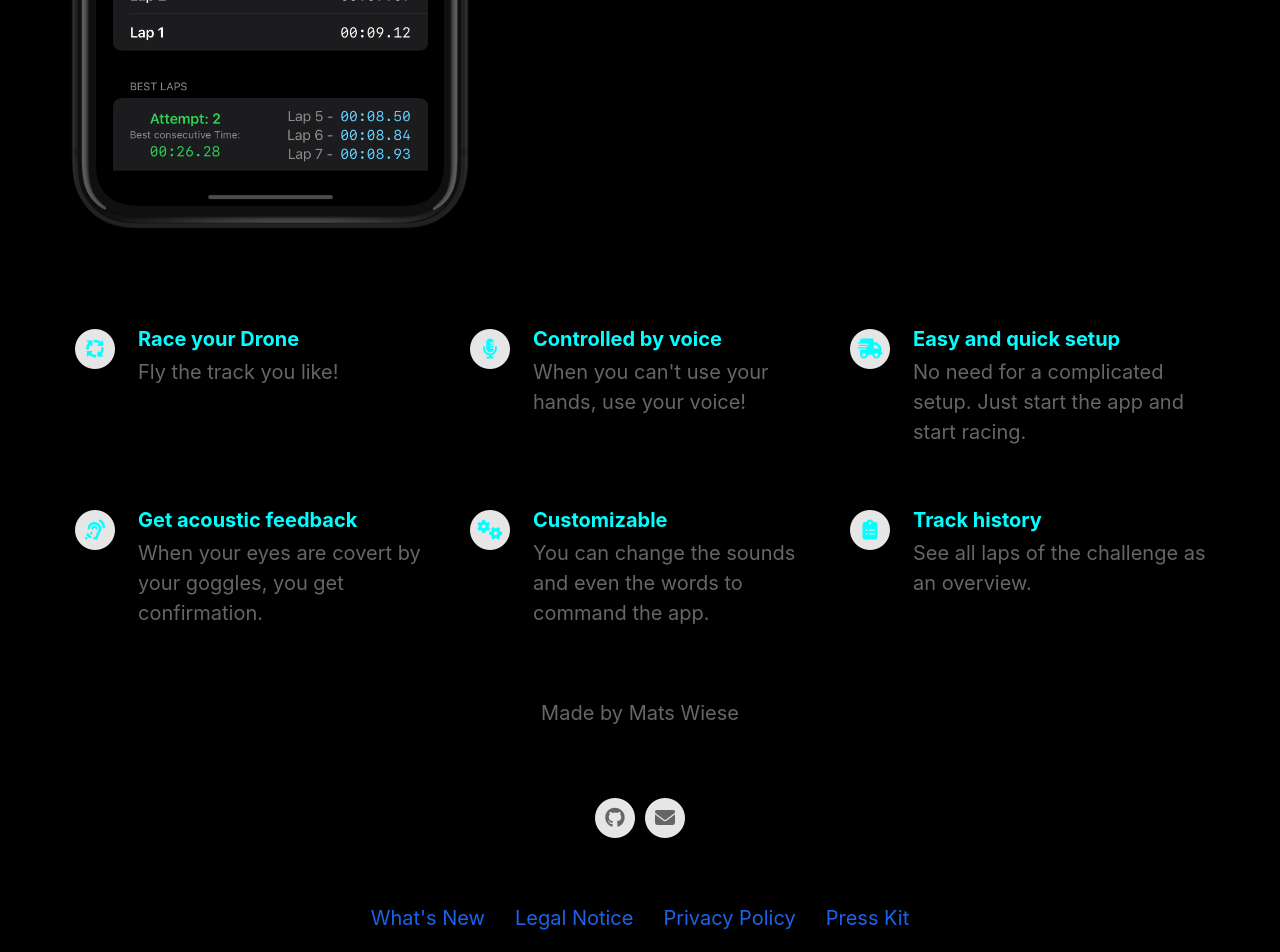
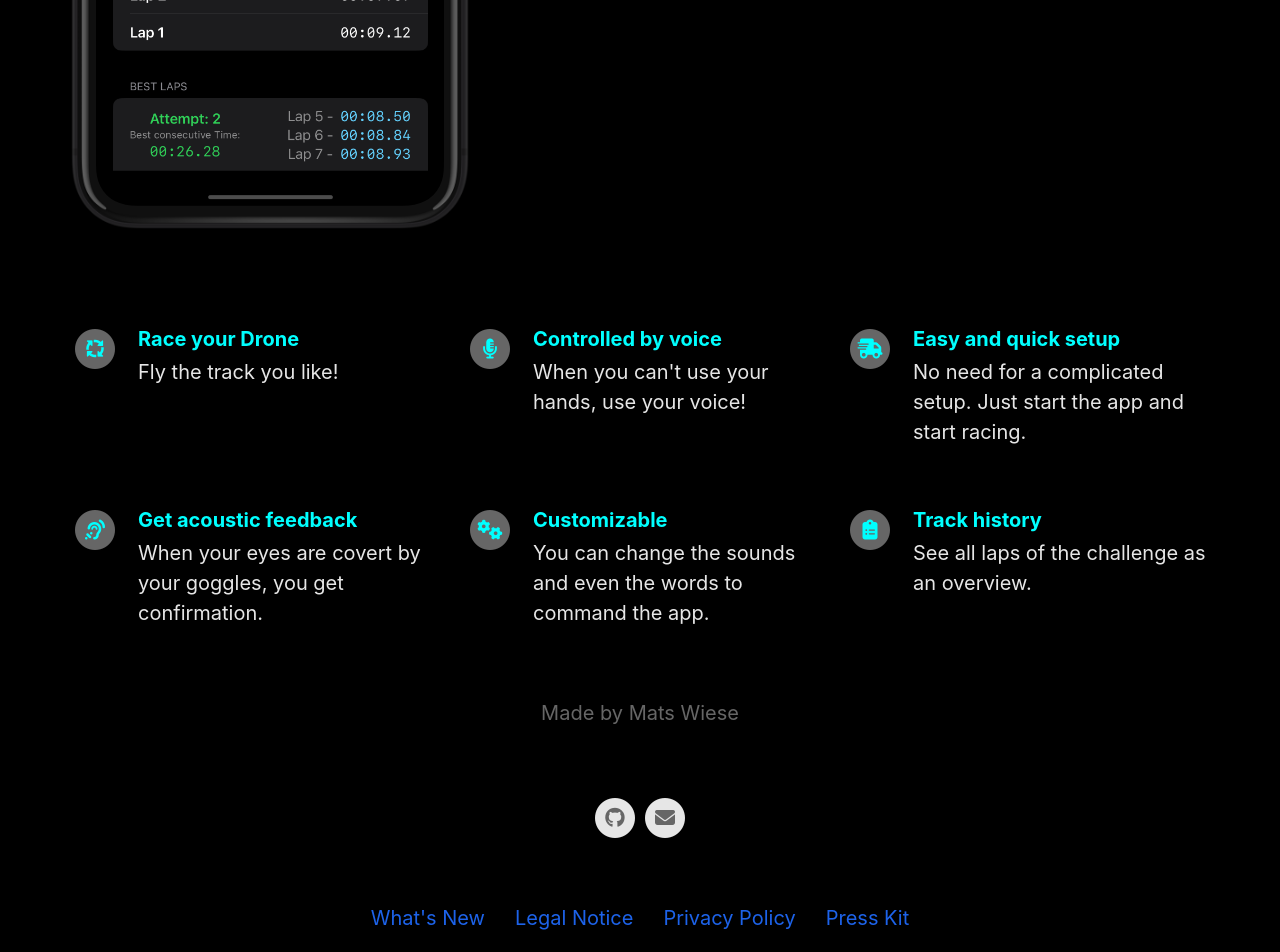
Before and after one commit to MatsWiese/laptimerpage, a Jekyll site: the page built from index.html, in a window 1280 px wide. Shown: the part 755-1707 px from the top of the page. Built offline with Jekyll 4.4.1, drawn with Linux system fonts in a browser that asks for light colours; nearby versions of some CDN libraries.

Commit message:
Update _config.yml

```diff
--- a/_config.yml
+++ b/_config.yml
@@ -88,10 +88,10 @@ app_price_color                           : "#ffffff"
 app_description_color                     : "#ffffff"
 
 feature_title_color                       : "#00ffff"
-feature_text_color                        : "#666666"
+feature_text_color                        : "#e6e6e6"
 
 feature_icons_foreground_color            : "#00ffff"
-feature_icons_background_color            : "#e6e6e6"
+feature_icons_background_color            : "#666666"
 
 social_icons_foreground_color             : "#666666"
 social_icons_background_color             : "#e6e6e6"
```
